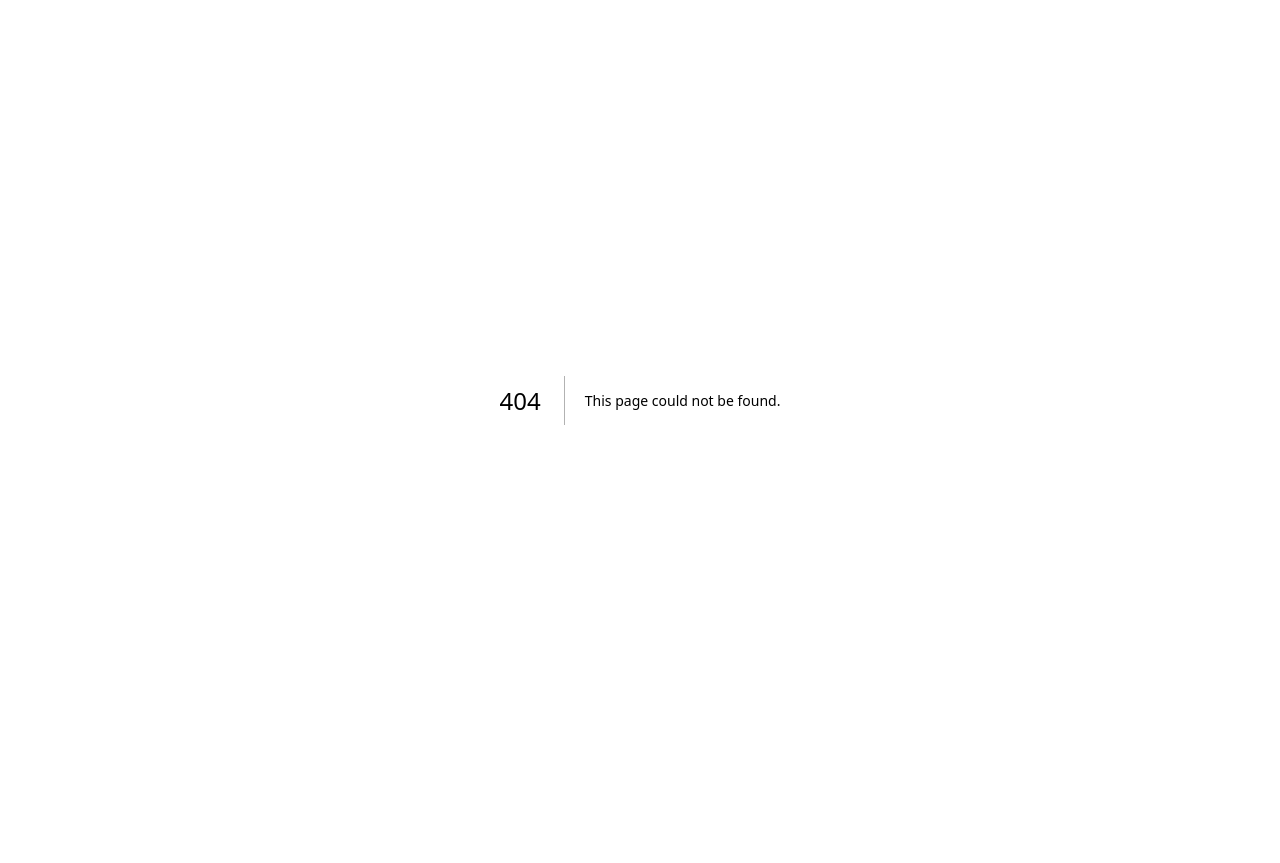
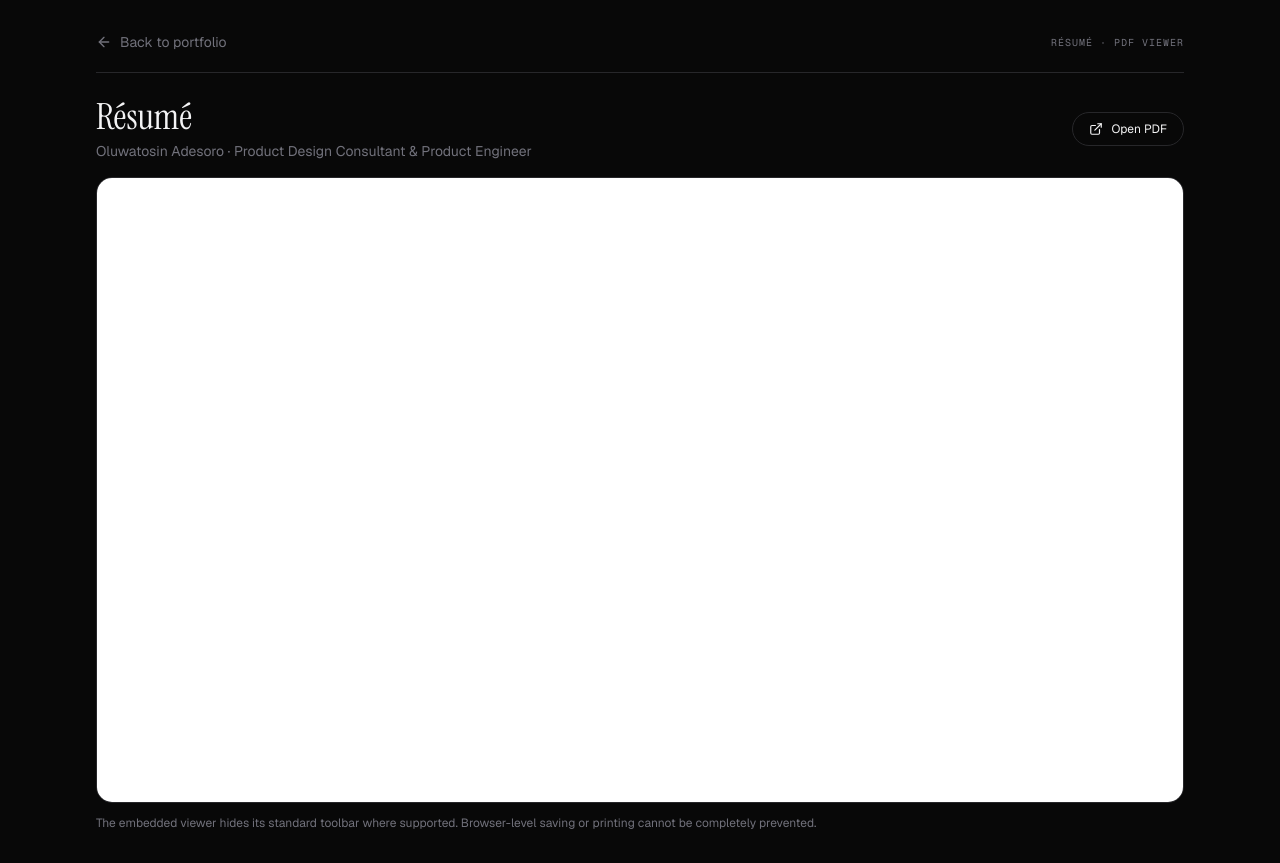
Before and after one commit to Adesorotosin/oluwatosin-adesoro, a Next.js app: page /resume in a window 1280 px wide. Before the commit this address had no page. Before the commit the page ends 800 px from the top, so only its background shows below. Built offline with nearby package versions, Linux system fonts and the light colour scheme.

Commit message:
Add embedded résumé viewer page

```diff
--- /dev/null
+++ b/app/resume/page.tsx
@@ -0,0 +1,23 @@
+import Link from "next/link";
+import { ArrowLeft, ExternalLink } from "lucide-react";
+
+export const metadata = {
+  title: "Résumé | Oluwatosin Adesoro",
+  description: "View the résumé of Oluwatosin Adesoro.",
+};
+
+export default function ResumePage() {
+  return <main className="min-h-screen bg-white text-zinc-900 dark:bg-[#080808] dark:text-zinc-100">
+    <div className="mx-auto flex min-h-screen max-w-6xl flex-col px-4 py-5 sm:px-8 sm:py-8">
+      <header className="flex items-center justify-between gap-4 border-b border-zinc-200 pb-5 dark:border-zinc-800">
+        <Link href="/" className="inline-flex items-center gap-2 text-sm text-zinc-500 transition hover:text-[#7655FB]"><ArrowLeft className="h-4 w-4"/> Back to portfolio</Link>
+        <span className="font-mono text-[10px] uppercase tracking-widest text-zinc-500">Résumé · PDF viewer</span>
+      </header>
+      <section className="flex flex-1 flex-col pt-6">
+        <div className="mb-4 flex items-center justify-between gap-3"><div><h1 className="font-heading text-3xl sm:text-4xl">Résumé</h1><p className="mt-1 text-sm text-zinc-500">Oluwatosin Adesoro · Product Design Consultant & Product Engineer</p></div><a href="/resume.pdf#toolbar=0&navpanes=0" target="_blank" rel="noreferrer" className="inline-flex items-center gap-2 rounded-full border border-zinc-200 px-4 py-2 text-xs transition hover:border-[#7655FB] dark:border-zinc-800"><ExternalLink className="h-3.5 w-3.5"/> Open PDF</a></div>
+        <div className="min-h-[70vh] flex-1 overflow-hidden rounded-2xl border border-zinc-200 bg-zinc-100 dark:border-zinc-800 dark:bg-zinc-900"><iframe title="Oluwatosin Adesoro résumé" src="/resume.pdf#toolbar=0&navpanes=0&scrollbar=1" className="h-[78vh] min-h-[600px] w-full" /></div>
+        <p className="mt-3 text-xs text-zinc-500">The embedded viewer hides its standard toolbar where supported. Browser-level saving or printing cannot be completely prevented.</p>
+      </section>
+    </div>
+  </main>;
+}
```
